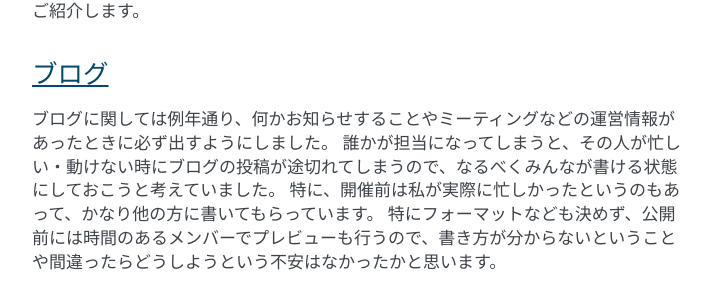
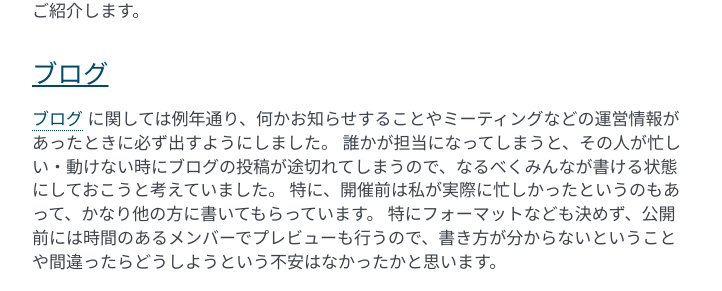
Before and after one commit to pyconjp/codezine-after-reports2015, a Sphinx documentation site: the page built from source/01_media.rst, in a window 1280 px wide and 900 px high, scrolled down 3578 px. Shown: the part 153-444 px from the top of the window, without its empty margins (388-1110 px from the left). Built offline with Sphinx 7.4.7, drawn with Linux system fonts in a browser that asks for light colours; some of the changed lines change nothing that is shown.

Commit message:
HTJ-1365 リンクを追加

```diff
--- a/source/01_media.rst
+++ b/source/01_media.rst
@@ -95,7 +95,7 @@ Symposionを拡張させて来ているために、箇所によっては機能
 
 ブログ
 ----------
-ブログに関しては例年通り、何かお知らせすることやミーティングなどの運営情報があったときに必ず出すようにしました。
+`ブログ <http://pyconjp.blogspot.jp/>`_ に関しては例年通り、何かお知らせすることやミーティングなどの運営情報があったときに必ず出すようにしました。
 誰かが担当になってしまうと、その人が忙しい・動けない時にブログの投稿が途切れてしまうので、なるべくみんなが書ける状態にしておこうと考えていました。
 特に、開催前は私が実際に忙しかったというのもあって、かなり他の方に書いてもらっています。
 特にフォーマットなども決めず、公開前には時間のあるメンバーでプレビューも行うので、書き方が分からないということや間違ったらどうしようという不安はなかったかと思います。
```
